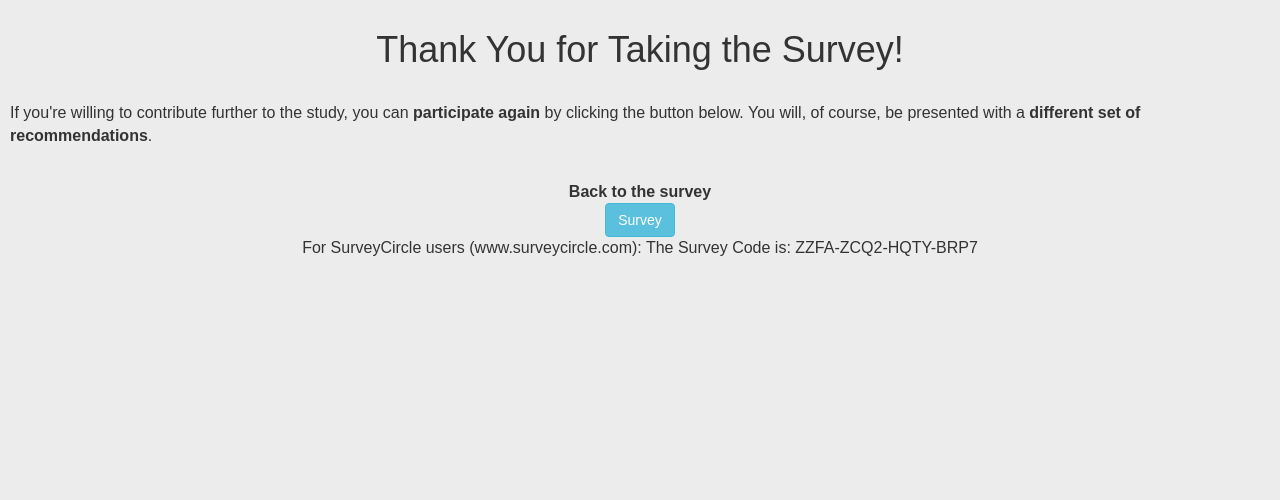
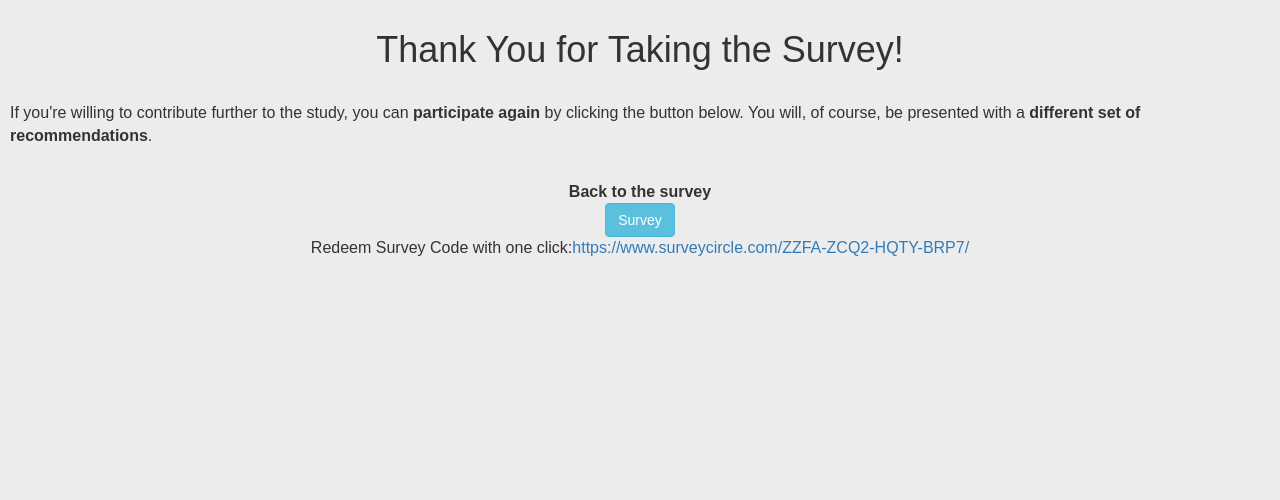
Before and after one commit to csteinmann/book_recommendation, a Django app: template bookrec/templates/bookrec/thank_you.html in a window 1280 px wide. Shown: the part 88-588 px from the top of the page. Run offline with Django 4.2, Linux system fonts and the light colour scheme; the template is opened without the code that fills it, so the values that code supplies are empty; some libraries are stand-ins or nearby versions.

Commit message:
Update thank_you.html

```diff
--- a/bookrec/templates/bookrec/thank_you.html
+++ b/bookrec/templates/bookrec/thank_you.html
@@ -27,6 +27,6 @@ Thank You
         </button>
     </div>
     <div class="center-container">
-        For SurveyCircle users (www.surveycircle.com): The Survey Code is: ZZFA-ZCQ2-HQTY-BRP7
+        Redeem Survey Code with one click: <a target="_blank" href="https://www.surveycircle.com/ZZFA-ZCQ2-HQTY-BRP7/">https://www.surveycircle.com/ZZFA-ZCQ2-HQTY-BRP7/</a>
     </div>
 {% endblock %}
```
